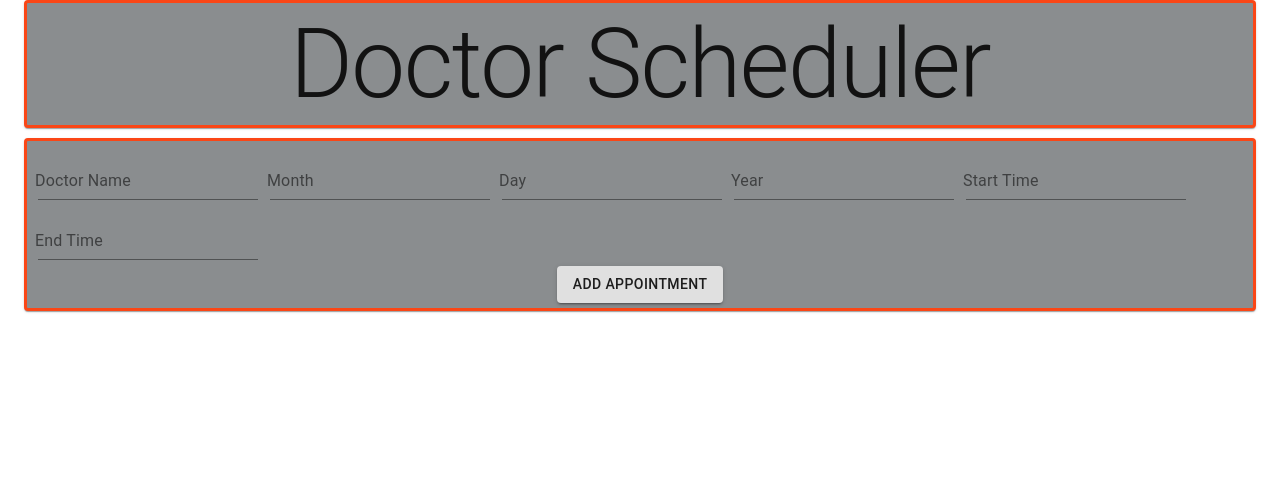
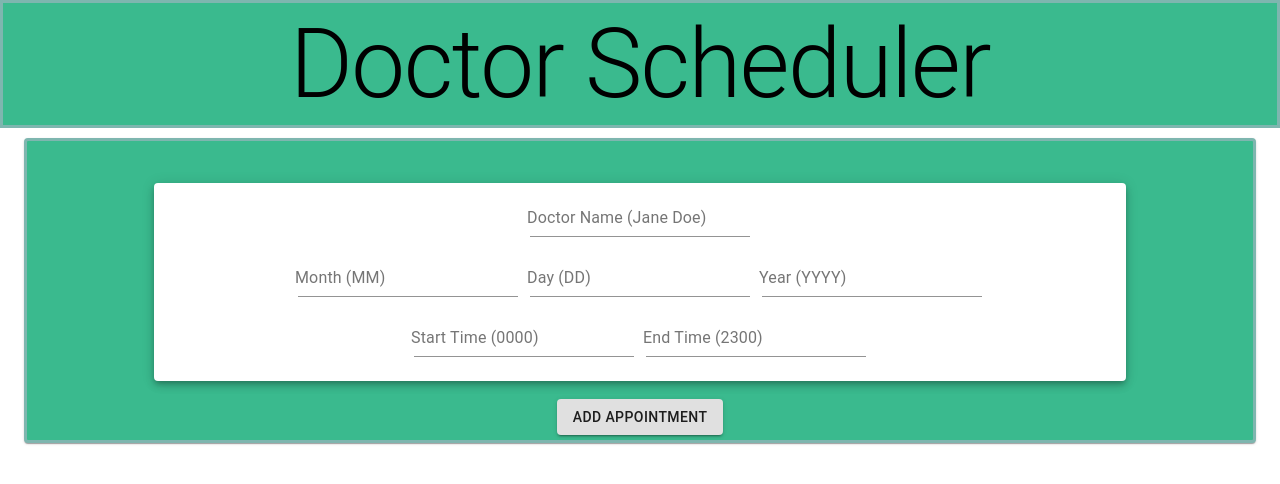
Before and after one commit to jceb30198/Doctor_Scheduler, a React (Create React App) app in the folder client/: page /schedule in a window 1280 px wide. Shown: the top 484 px of the page. Built offline with nearby package versions, Linux system fonts and the light colour scheme.

Commit message:
New styles

```diff
--- a/client/src/pages/Appointment.js
+++ b/client/src/pages/Appointment.js
@@ -7,13 +7,13 @@ import API from "../utils/API";
 const useStyles = makeStyles({
     jumbo: {
         textAlign: "center",
-        backgroundColor: "#8A8D8F",
-        borderColor: "#FA4616",
+        backgroundColor: "#3aba8e",
+        borderColor: "#7eb6af",
         borderStyle: "solid",
         padding: "5px"
     },
     task: {
-        backgroundColor: "#009CA6",
+        backgroundColor: "#3aba8e",
         alignContent: "center",
         marginTop: 10
     },
@@ -23,13 +23,12 @@ const useStyles = makeStyles({
     },
     card: {
         padding: 10,
-        backgroundColor: "#8A8D8F",
-        borderColor: "#FA4616",
+        borderColor: "#7eb6af",
         borderStyle: "solid"
     },
     header: {
-        borderColor: "#8A8D8F",
-        borderBottomColor: "#FA4616",
+        borderColor: "white",
+        borderBottomColor: "#d32b27",
         textAlign: "center",
         borderStyle: "solid",
         borderWidth: "3px"
@@ -64,14 +63,15 @@ function Appointment() {
 
     // console.log(doctors.length); // Testing length
     return (
+        <Grid>
 
-        <Container>
             <Paper className={classes.jumbo}>
                 <Typography variant="h1">Doctor Scheduler</Typography>
                 <Link to={"/schedule"}>
-                    <Button variant="contained">Schedule</Button>
+                    <Button variant="contained">Schedule Appointment</Button>
                 </Link>
             </Paper>
+            <Container fluid>
                 <Grid container direction="row">
                     {doctors.map(doctor => {
                         // console.log(doctor); // Testing object
@@ -103,6 +103,7 @@ function Appointment() {
                     })}
                 </Grid>
             </Container>
+        </Grid>
     )
 }
 
--- a/client/src/pages/Schedule.js
+++ b/client/src/pages/Schedule.js
@@ -7,15 +7,15 @@ import API from "../utils/API";
 const useStyles = makeStyles({
     header: {
         textAlign: "center",
-        backgroundColor: "#8A8D8F",
-        borderColor: "#FA4616",
+        backgroundColor: "#3aba8e",
+        borderColor: "#7eb6af",
         borderStyle: "solid",
         padding: "5px"
     },
     form: {
         textAlign: "center",
-        backgroundColor: "#8A8D8F",
-        borderColor: "#FA4616",
+        backgroundColor: "#3aba8e",
+        borderColor: "#7eb6af",
         borderStyle: "solid",
         marginTop: "10px",
         padding: "5px"
@@ -23,6 +23,12 @@ const useStyles = makeStyles({
     innerForm: {
         padding: "3px",
         margin: "3px"
+    },
+    formInput: {
+        backgroundColor: "white",
+        marginLeft: "10%",
+        marginRight: "10%",
+        marginTop: "3%"
     }
 })
 
@@ -39,7 +45,7 @@ function Schedule() {
     }
 
     function handleSubmit(event) {
-        event.preventDefault();
+
 
         console.log(formObject);
         if (formObject.docName && formObject.end) {
@@ -64,56 +70,67 @@ function Schedule() {
     }
 
     return (
+
+        <Grid>
+
+            <Typography variant="h1" className={classes.header}>Doctor Scheduler</Typography>
             <Container>
-            <Paper className={classes.header}>
-                <Typography variant="h1">Doctor Scheduler</Typography>
-            </Paper>
 
                 <Paper className={classes.form}>
-                <Grid container>
+                    <Paper className={classes.formInput} elevation={5}>
 
+                        <Grid>
                             <TextField
                                 className={classes.innerForm}
-                label="Doctor Name"
+                                label="Doctor Name (Jane Doe)"
                                 name="docName"
-                onChange={ handleInput }>
+                                onChange={handleInput}>
+                            </TextField>
+                        </Grid>
+                        <Grid>
+                            <TextField
+                                className={classes.innerForm}
+                                label="Month (MM)"
+                                name="month"
+                                onChange={handleInput}>
                             </TextField>
                             <TextField
                                 className={classes.innerForm}
-                label="Month"
-                name="month"
-                onChange={ handleInput }>
+                                label="Day (DD)"
+                                name="day"
+                                onChange={handleInput}>
                             </TextField>
                             <TextField
                                 className={classes.innerForm}
-                label="Day"
-                name="day"
-                onChange={ handleInput }>
+                                label="Year (YYYY)"
+                                name="year"
+                                onChange={handleInput}>
+                            </TextField>
+                        </Grid>
+                        <Grid>
+                            <TextField
+                                className={classes.innerForm}
+                                label="Start Time (0000)"
+                                name="start"
+                                onChange={handleInput}>
                             </TextField>
                             <TextField
                                 className={classes.innerForm}
-                label="Year"
-                name="year"
-                onChange={ handleInput }>
-                </TextField>
-                <TextField
-                className={classes.innerForm}
-                label="Start Time"
-                name="start"
-                onChange={ handleInput }>
-                </TextField>
-                <TextField
-                className={classes.innerForm}
-                label="End Time"
+                                label="End Time (2300)"
                                 name="end"
-                onChange={ handleInput }>
+                                onChange={handleInput}>
                             </TextField>
                         </Grid>
-                 <Link /*to={"/"}*/>
-                    <Button variant="contained" onClick={ handleSubmit }>Add Appointment</Button>
+                        <br/>
+                    </Paper>
+                    <br/>
+                    <Link to={"/"}>
+                        <Button variant="contained" onClick={handleSubmit}>Add Appointment</Button>
                     </Link>
                 </Paper>
             </Container>
+        </Grid>
+
     )
 }
 
```
Lines whose indentation alone changed are shown as unchanged.
